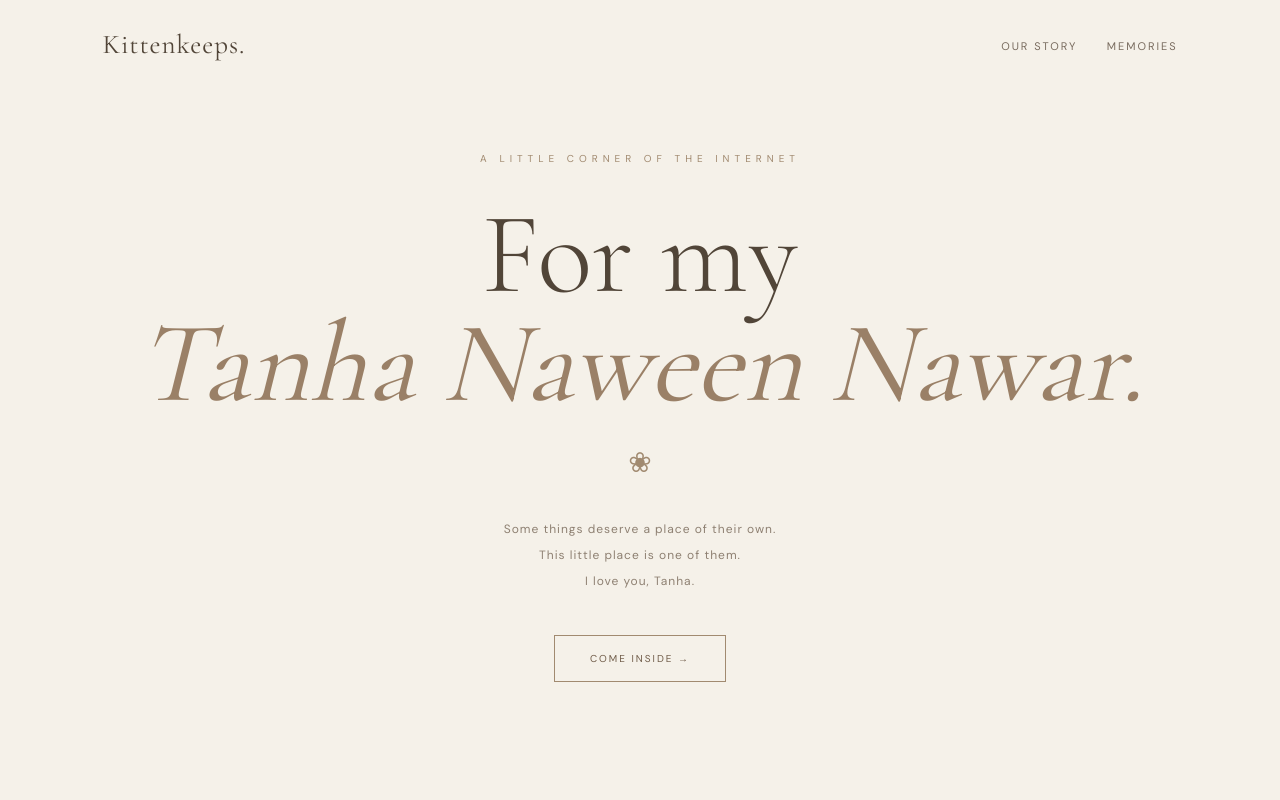
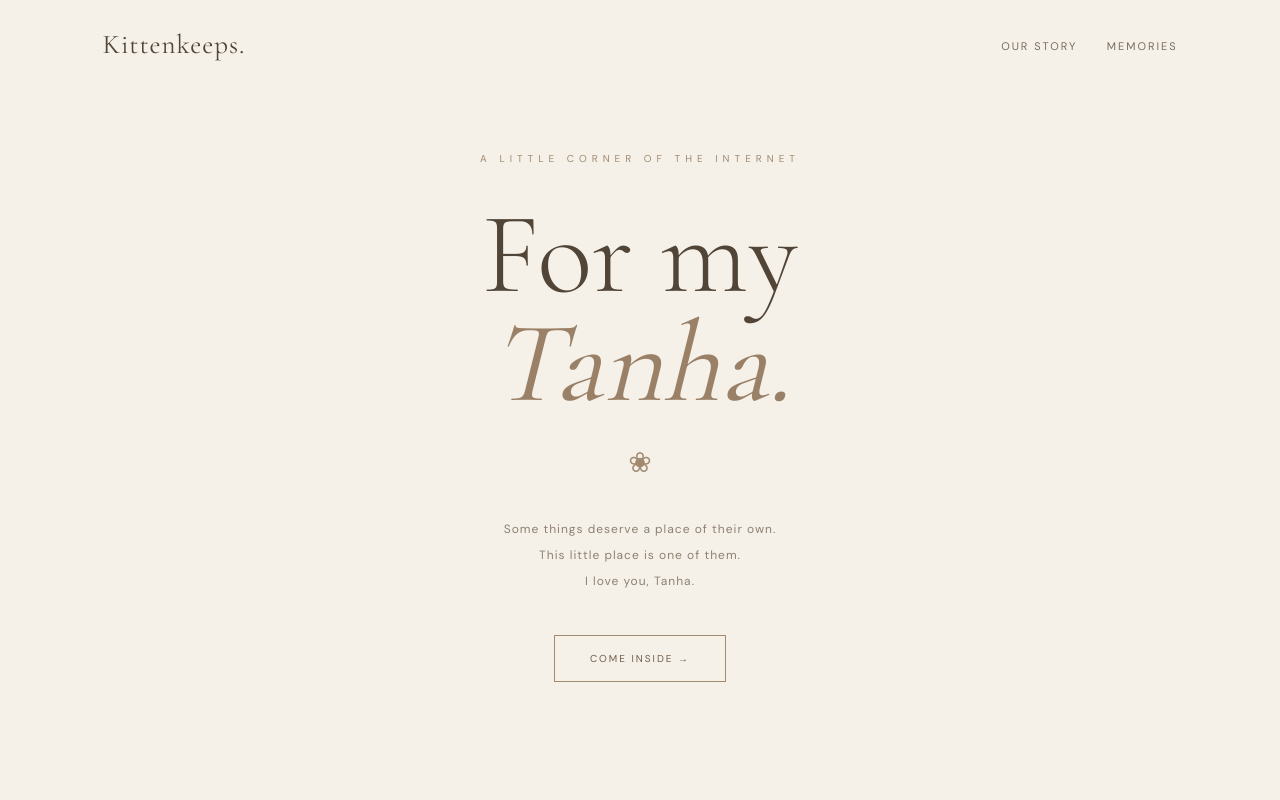
Before and after one commit to raghibishraq733-debug/Kittenkeeps, a plain HTML site: page index.html in a window 1280 px wide. Shown: the top 800 px of the page. Drawn offline with nearby package versions, Linux system fonts and the light colour scheme.

Commit message:
Update index.html

```diff
--- a/index.html
+++ b/index.html
@@ -255,7 +255,7 @@ footer {
 
     <h1>
         For my<br>
-        <em>Tanha Naween Nawar.</em>
+        <em>Tanha.</em>
     </h1>
 
 <div style="margin-top: 25px; color: #a18a70; font-size: 28px;">
```
